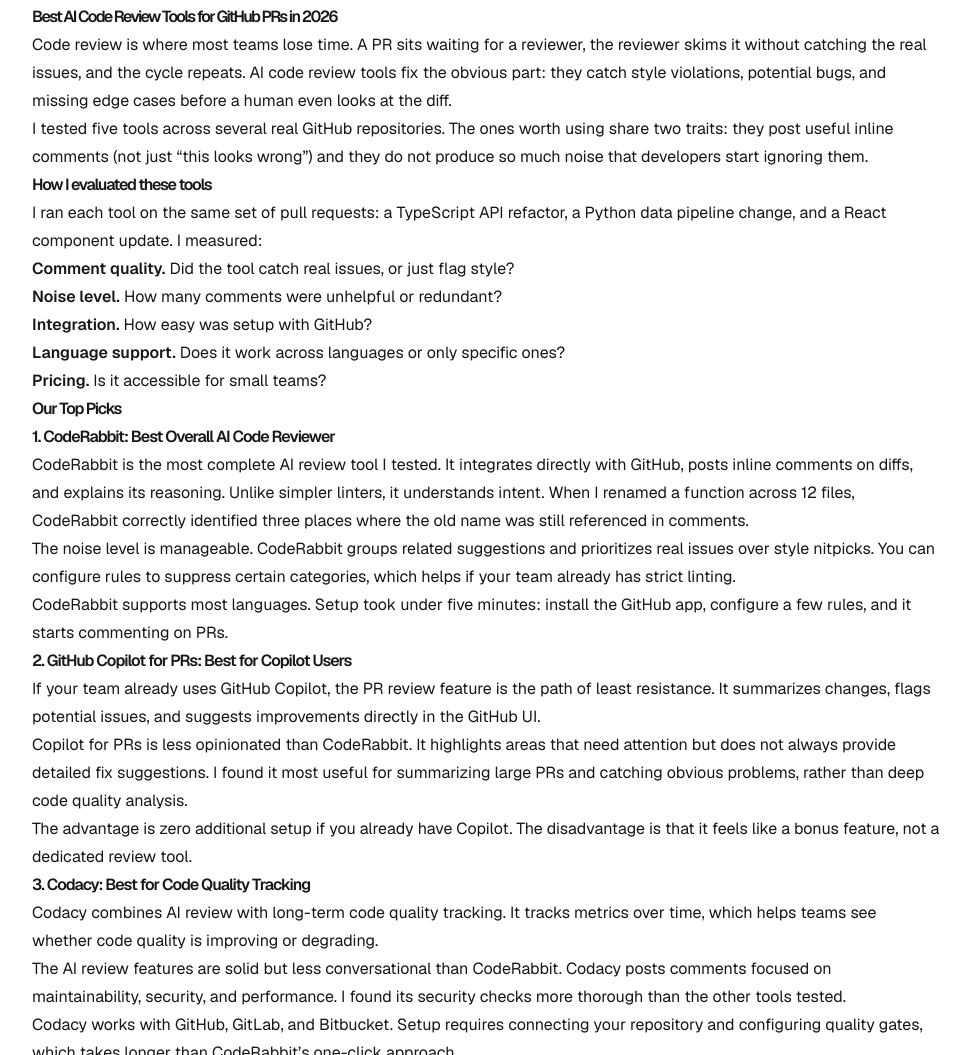
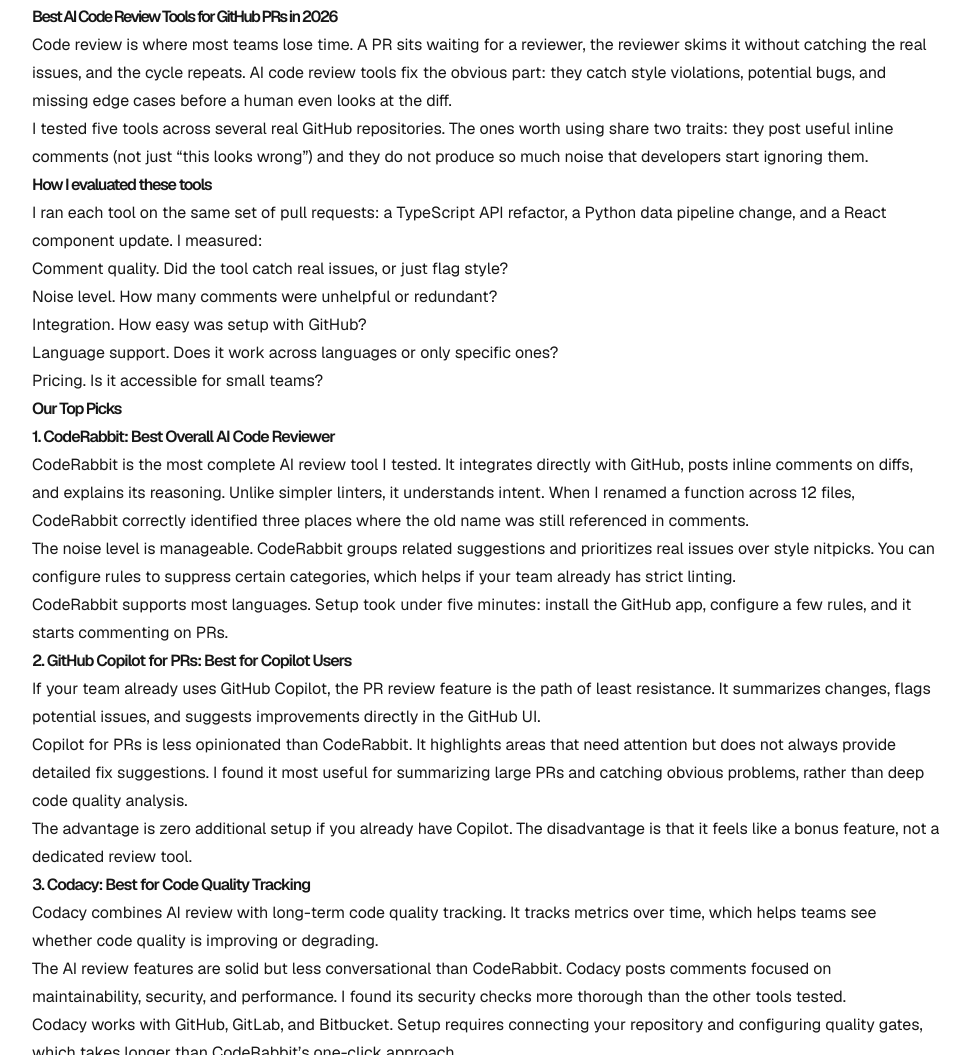
Before and after one commit to devtools-pick/devtools-pick, an Astro site: page /best-of/best-ai-code-review-tools-github-prs in a window 1280 px wide. Shown: the part 1782-2837 px from the top of the page, without its empty margins (0-970 px from the left). Built offline with nearby package versions, Linux system fonts and the light colour scheme; Astro itself is replaced by a stand-in of ours.

Commit message:
Fix bold text formatting in articles

```diff
--- a/src/content/bestof/best-ai-code-review-tools-github-prs.md
+++ b/src/content/bestof/best-ai-code-review-tools-github-prs.md
@@ -40,11 +40,11 @@
 
 I ran each tool on the same set of pull requests: a TypeScript API refactor, a Python data pipeline change, and a React component update. I measured:
 
-- **Comment quality.** Did the tool catch real issues, or just flag style?
-- **Noise level.** How many comments were unhelpful or redundant?
-- **Integration.** How easy was setup with GitHub?
-- **Language support.** Does it work across languages or only specific ones?
-- **Pricing.** Is it accessible for small teams?
+Comment quality. Did the tool catch real issues, or just flag style?
+- Noise level. How many comments were unhelpful or redundant?
+- Integration. How easy was setup with GitHub?
+- Language support. Does it work across languages or only specific ones?
+- Pricing. Is it accessible for small teams?
 
 ## Our Top Picks
 
--- a/src/content/comparisons/cursor-vs-windsurf-large-codebases.md
+++ b/src/content/comparisons/cursor-vs-windsurf-large-codebases.md
@@ -33,9 +33,9 @@
 
 Large repositories create three specific problems for AI assistants:
 
-1. **Context window limits.** The tool cannot fit the entire repo in memory, so it must decide which files to read. Bad decisions lead to edits that conflict with existing patterns.
-2. **Dependency awareness.** Changing a shared utility function affects every consumer. Tools that do not trace those dependencies create subtle regressions.
-3. **Performance.** Indexing and searching a large repo takes time. If the tool is slow, developers stop using it for anything beyond autocomplete.
+1. Context window limits. The tool cannot fit the entire repo in memory, so it must decide which files to read. Bad decisions lead to edits that conflict with existing patterns.
+2. Dependency awareness. Changing a shared utility function affects every consumer. Tools that do not trace those dependencies create subtle regressions.
+3. Performance. Indexing and searching a large repo takes time. If the tool is slow, developers stop using it for anything beyond autocomplete.
 
 Both Cursor and Windsurf try to solve these problems, but they make different tradeoffs.
 
```
Also changed, not shown: 2 other files.
